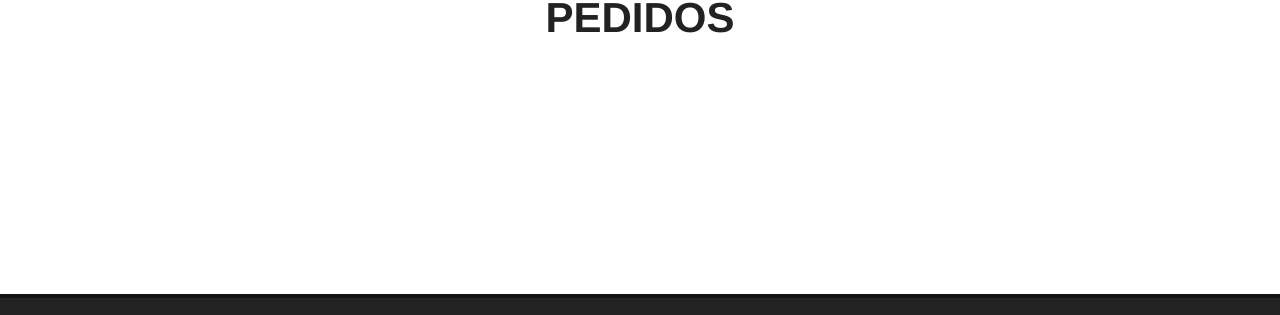
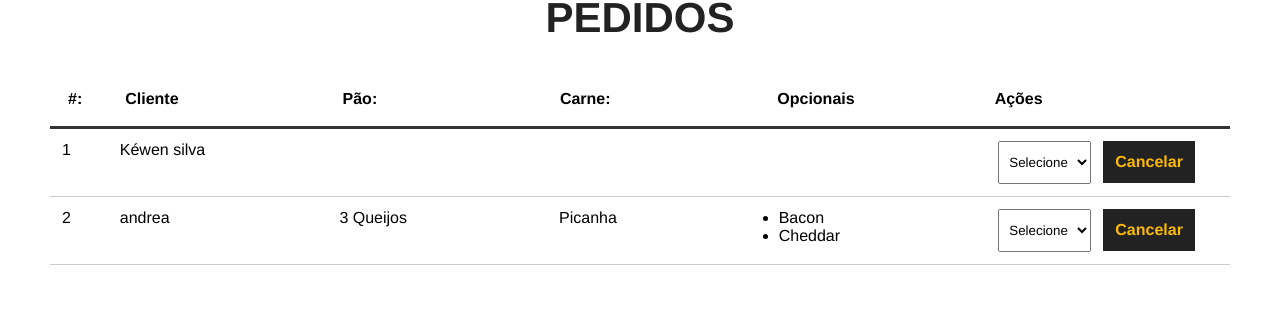
Before and after one commit to kewensilva-gif/MonteSeuBurger, a Vue app in the folder burger/: page /pedidos in a window 1280 px wide. Shown: the part 134-449 px from the top of the page. Built offline with nearby package versions, Linux system fonts and the light colour scheme; data requests are answered from the project's data file.

Commit message:
Inserir hamburguer n pagina de pedidos

```diff
--- a/burger/db/db.json
+++ b/burger/db/db.json
@@ -78,6 +78,24 @@
     }
   ],
   "burgers": [
-
+    {
+      "nome": "Kéwen silva",
+      "carne": null,
+      "pao": null,
+      "opcionais": [],
+      "status": "Solicitado",
+      "id": 1
+    },
+    {
+      "nome": "andrea",
+      "carne": "Picanha",
+      "pao": "3 Queijos",
+      "opcionais": [
+        "Bacon",
+        "Cheddar"
+      ],
+      "status": "Solicitado",
+      "id": 2
+    }
   ]
 }
--- a/burger/src/components/BurgerForm.vue
+++ b/burger/src/components/BurgerForm.vue
@@ -142,6 +142,7 @@
     }
 
     #opcionais-container {
+        display: flex;
         flex-direction: row;
         flex-wrap: wrap;
     }
@@ -150,7 +151,7 @@
         width: 100%;
     }
 
-    #checkbox-container {
+    .checkbox-container {
         display: flex;
         align-items: flex-start;
         width: 50%;
--- /dev/null
+++ b/burger/src/components/Dashboard.vue
@@ -0,0 +1,121 @@
+<template>
+    <div id="burger-table">
+        <div>
+            <div id="burger-table-heading">
+                <div class="order-id">#:</div>
+                <div>Cliente</div>
+                <div>Pão:</div>
+                <div>Carne:</div>
+                <div>Opcionais</div>
+                <div>Ações</div>
+            </div>
+            <div id="burger-table-rows">
+                <div class="burger-table-row" v-for="burger in burgers" :key="burger.id">
+                    <div class="order-number">{{burger.id}}</div>
+                    <div>{{burger.nome}}</div>
+                    <div>{{burger.pao}}</div>
+                    <div>{{burger.carne}}</div>
+                    <div>
+                        <ul>
+                            <li v-for="(opcional, index) in burger.opcionais" :key="index">{{opcional}}</li>
+                        </ul>
+                    </div>
+                    <div>
+                        <select name="status" class="status">
+                            <option value="">Selecione</option>
+                        </select>
+                        <button class="delete-btn">Cancelar</button>
+                    </div>
+                </div>
+            </div>
+        </div>
+    </div>
+</template>
+
+<script>
+    import { defineComponent } from 'vue';
+
+    export default defineComponent({
+        name:'Dashboard',
+        data(){
+            return {
+                burgers: null,
+                burger_id: null,
+                status: []
+            }
+        },
+        methods: {
+            async getPedidos(){
+                const req = await fetch("http://localhost:3000/burgers");
+
+                const data = await req.json();
+
+                this.burgers = data;
+
+                console.log(this.burgers)
+                // resgatar os status
+
+
+            }
+        },
+        mounted(){
+            this.getPedidos()
+        }
+    })
+</script>
+
+<style scoped>
+    #burger-table {
+        max-width: 1200px;
+        margin: 0 auto;
+    }
+
+    #burger-table-heading,
+    #burger-table-rows,
+    .burger-table-row {
+        display: flex;
+        flex-wrap: wrap;
+    }
+
+    #burger-table-heading {
+        font-weight: bold;
+        padding: 18px;
+        border-bottom: 3px solid #333;
+    }
+    #burger-table-heading div,
+    .burger-table-row div {
+        width: 19%;
+    }
+
+    .burger-table-row {
+        width: 100%;
+        padding: 12px;
+        border-bottom: 1px solid #ccc;
+    }
+
+    #burger-table-heading .order-id,
+    .burger-table-row .order-number {
+        width: 5%;
+    }
+
+    select {
+        padding: 12px 6px;
+        margin-right: 12px;
+    }
+
+    .delete-btn {
+        background-color: var(--bg-cinza-principal);
+        color: var(--bg-amarelo-principal);
+        font-weight: bold;
+        border: 2px solid var(--bg-cinza-principal);
+        padding: 10px;
+        font-size: 16px;
+        cursor: pointer;
+        transition: .5s;
+    }
+
+    .delete-btn:hover {
+        background-color: transparent;
+        color: var(--bg-cinza-principal);
+    }
+</style>
--- a/burger/src/views/Pedidos.vue
+++ b/burger/src/views/Pedidos.vue
@@ -1,5 +1,19 @@
 <template>
   <div class="main-container">
     <h1>PEDIDOS</h1>
+    <Dashboard />
   </div>
 </template>
+
+
+<script>
+import { defineComponent } from "vue";
+import Dashboard from "@/components/Dashboard.vue";
+
+export default defineComponent({
+    name: "Pedidos",
+    components: {
+      Dashboard
+    }
+})
+</script>
```
